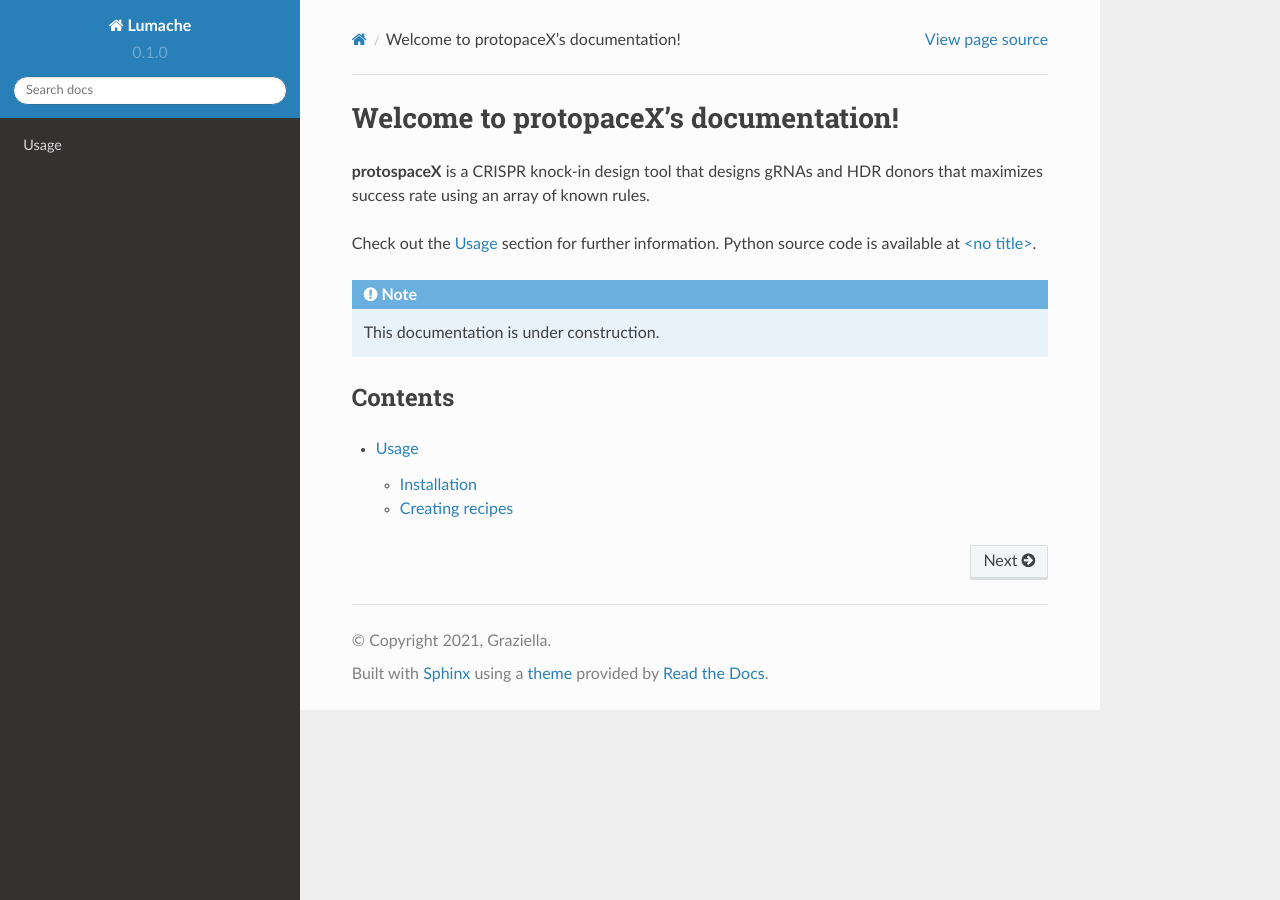
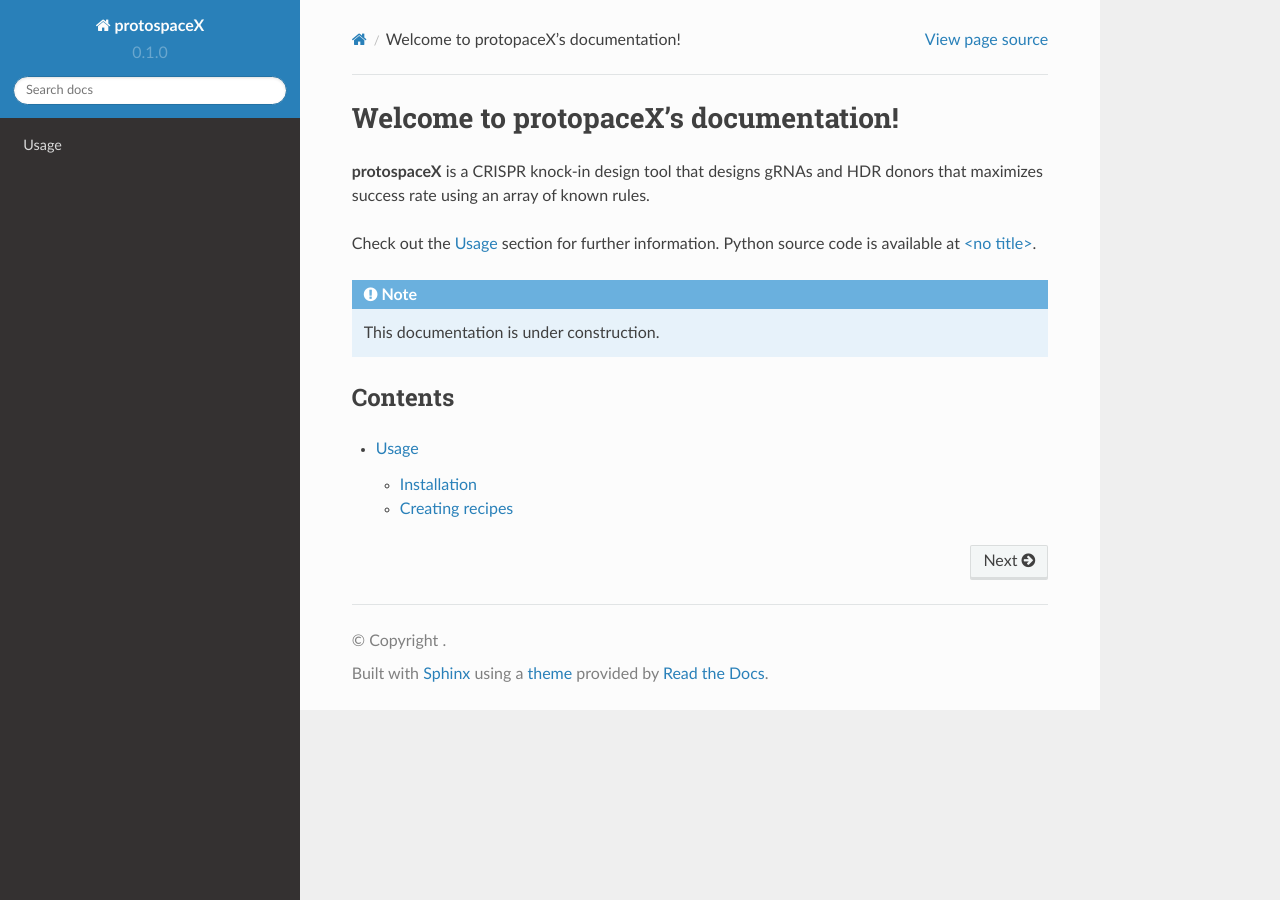
Before and after one commit to duopeng/protoSpaceJAM-readthedocs, a Sphinx documentation site: the page built from docs/source/index.rst, in a window 1280 px wide. Built offline with Sphinx 7.4.7 and the Read the Docs theme 2.0.0, drawn with Linux system fonts in a browser that asks for light colours.

Commit message:
Update conf.py

```diff
--- a/docs/source/conf.py
+++ b/docs/source/conf.py
@@ -2,9 +2,9 @@
 
 # -- Project information
 
-project = 'Lumache'
-copyright = '2021, Graziella'
-author = 'Graziella'
+project = 'protospaceX'
+copyright = ''
+author = 'Duo Peng'
 
 release = '0.1'
 version = '0.1.0'
```
